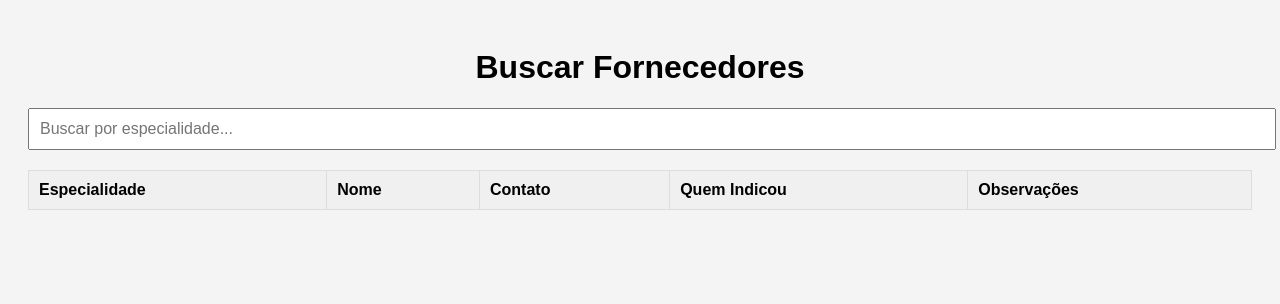
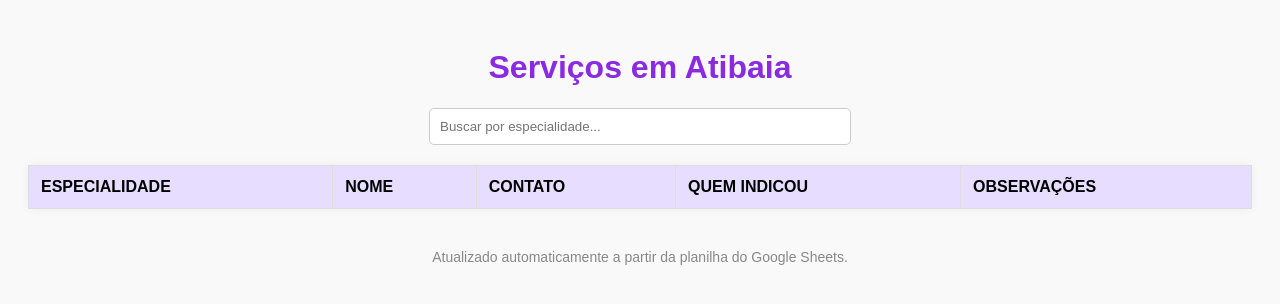
Before and after one commit to ServAtibaia/fornecedores-Atibaia, a plain HTML site: page index.html in a window 1280 px wide. Drawn offline with Linux system fonts and the light colour scheme; no server answers.

Commit message:
index.html

```diff
--- a/index.html
+++ b/index.html
@@ -1,90 +1,83 @@
 <!DOCTYPE html>
-<html lang="pt-br">
+<html lang="pt-BR">
 <head>
   <meta charset="UTF-8">
-  <meta name="viewport" content="width=device-width, initial-scale=1.0">
-  <title>Buscar Fornecedores</title>
+  <title>Serviços em Atibaia</title>
   <style>
     body {
       font-family: Arial, sans-serif;
+      background: #f9f9f9;
       padding: 20px;
-      background: #f4f4f4;
+      color: #333;
     }
     h1 {
       text-align: center;
+      color: #8a2be2;
     }
-    input[type="text"] {
+    input {
+      padding: 10px;
       width: 100%;
-      padding: 10px;
-      margin-bottom: 20px;
-      font-size: 16px;
+      max-width: 400px;
+      margin: 20px auto;
+      display: block;
+      border-radius: 5px;
+      border: 1px solid #ccc;
     }
     table {
       width: 100%;
       border-collapse: collapse;
-      background: white;
+      margin-top: 20px;
+      background: #fff;
+      box-shadow: 0 0 10px rgba(0,0,0,0.05);
     }
     th, td {
-      padding: 10px;
+      padding: 12px;
       border: 1px solid #ddd;
       text-align: left;
     }
     th {
-      background-color: #f0f0f0;
+      background-color: #e6ddff;
+      color: #000;
+    }
+    tr:hover {
+      background-color: #f1f1f1;
+    }
+    .footer {
+      text-align: center;
+      margin-top: 40px;
+      font-size: 14px;
+      color: #888;
     }
   </style>
 </head>
 <body>
-  <h1>Buscar Fornecedores</h1>
+  <h1>Serviços em Atibaia</h1>
   <input type="text" id="search" placeholder="Buscar por especialidade...">
-  <table id="tabela">
+
+  <table id="data-table">
     <thead>
       <tr>
-        <th>Especialidade</th>
-        <th>Nome</th>
-        <th>Contato</th>
-        <th>Quem Indicou</th>
-        <th>Observações</th>
+        <th>ESPECIALIDADE</th>
+        <th>NOME</th>
+        <th>CONTATO</th>
+        <th>QUEM INDICOU</th>
+        <th>OBSERVAÇÕES</th>
       </tr>
     </thead>
-    <tbody id="dados"></tbody>
+    <tbody></tbody>
   </table>
 
+  <div class="footer">Atualizado automaticamente a partir da planilha do Google Sheets.</div>
+
   <script>
-    const sheetURL = 'https://docs.google.com/spreadsheets/d/e/1maOPaJn9attovo_mr-enOguq5BF2aTZadroKZ9seb9U/pub?output=csv';
+    const sheetURL = 'https://docs.google.com/spreadsheets/d/e/2PACX-1vTt_qBJzPiSSlfU2KY-FszXMHkAm8-r6QAZXFiqKUBvYqgWaM9c1i8YGqkPi-yqv2lljYosXpWvn7z4/pub?output=csv';
 
-    async function carregarDados() {
-      const resposta = await fetch(sheetURL);
-      const texto = await resposta.text();
-      const linhas = texto.split('\n').map(l => l.split(','));
-      const dados = linhas.slice(1);
-
-      const tbody = document.getElementById('dados');
+    async function loadSheetData() {
+      const res = await fetch(sheetURL);
+      const text = await res.text();
+      const rows = text.split('\n').map(row => row.split(','));
+      const tbody = document.querySelector('#data-table tbody');
       tbody.innerHTML = '';
 
-      dados.forEach(linha => {
-        if (linha.length >= 5) {
-          const tr = document.createElement('tr');
-          linha.slice(0, 5).forEach(celula => {
-            const td = document.createElement('td');
-            td.textContent = celula;
-            tr.appendChild(td);
-          });
-          tbody.appendChild(tr);
-        }
-      });
-    }
-
-    document.getElementById('search').addEventListener('input', function () {
-      const termo = this.value.toLowerCase();
-      const linhas = document.querySelectorAll('#dados tr');
-      linhas.forEach(linha => {
-        const especialidade = linha.children[0].textContent.toLowerCase();
-        linha.style.display = especialidade.includes(termo) ? '' : 'none';
-      });
-    });
-
-    carregarDados();
-  </script>
-</body>
-</html>
+      for (let i = 1; i < rows.length; i++) {
+        const tr = document
```
